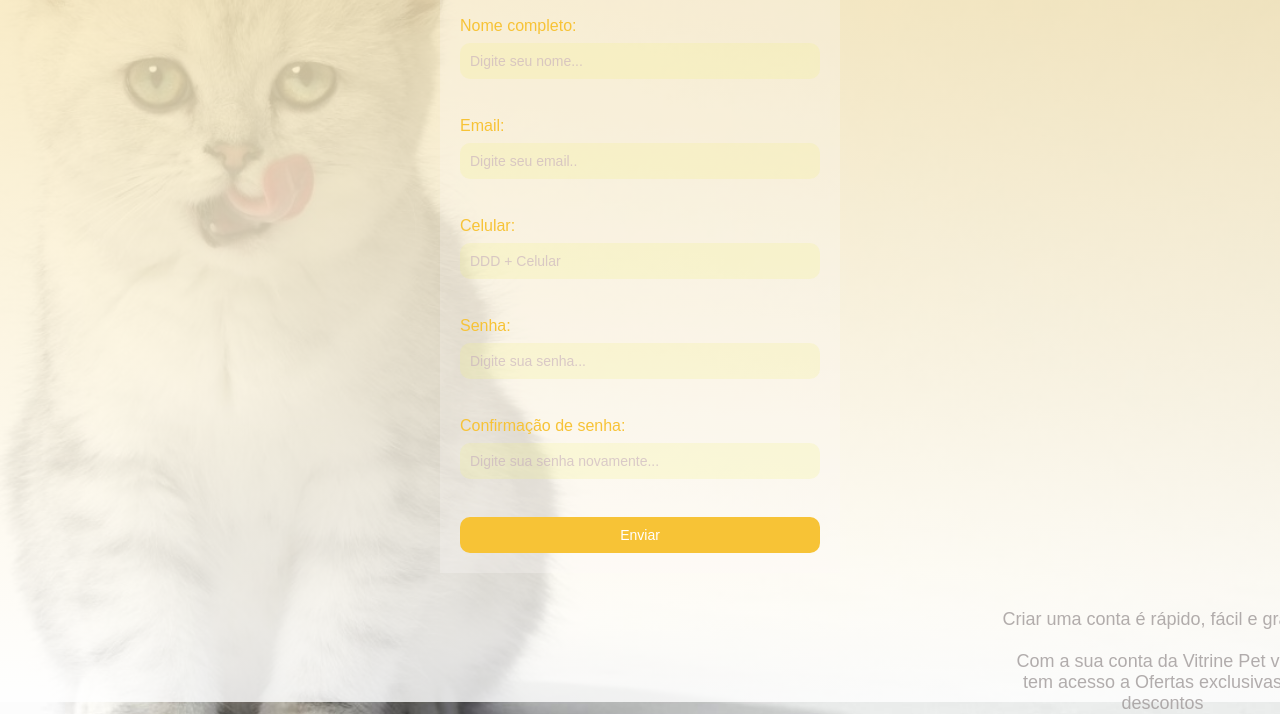
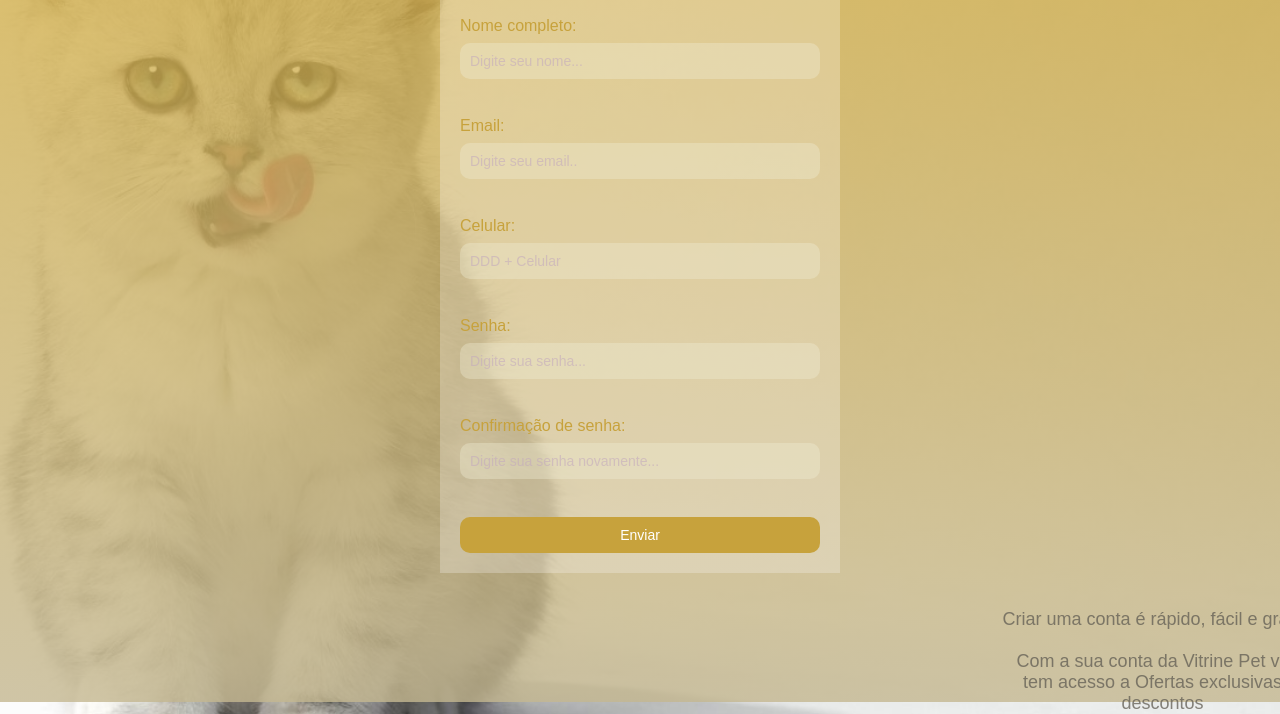
Before and after one commit to liscandeia/form_Pet, a plain HTML site: page index.html in a window 1280 px wide. Shown: the part 111-825 px from the top of the page. Drawn offline with Linux system fonts and the light colour scheme.

Commit message:
mudança de col

```diff
--- a/index.html
+++ b/index.html
@@ -13,7 +13,9 @@
         <div class="header">
           <h2>Criar Uma Conta</h2>
         </div>
-        <form id="form" class="form">
+        <form id="formulario" class="formulario" action="/user/cadastro"
+            method="POST"
+            enctype="multipart/form-data">
           <div class="form-control">
             <label for="nome">Nome completo:</label>
             <input type="text" id="username" placeholder="Digite seu nome..." />
--- a/script.js
+++ b/script.js
@@ -1,11 +1,12 @@
 
-const form = document.getElementById("form")
+const formulario = document.getElementById("formulario")
 const username = document.getElementById("username")
 const email = document.getElementById("email")
 const password = document.getElementById("password")
 const passwordConfirmation = document.getElementById("password-confirmation")
 const celular = document.getElementById('celular')
-form.addEventListener('submit',(e) =>{
+
+formulario.addEventListener('submit',(e) =>{
     e.preventDefault()
     //vamos chamar a função checkInputs que criamos aqui
     checkInputs()
--- a/style.css
+++ b/style.css
@@ -23,10 +23,10 @@ body::before {
     position: absolute;
     width: 100%;
     height: 100%;
-    background: -webkit-linear-gradient(bottom, white, #F9E6B3);
-    background: -o-linear-gradient(bottom, white, #F9E6B3);
-    background: -moz-linear-gradient(bottom, white, #F9E6B3);
-    background: linear-gradient(bottom, white, #F9E6B3);
+    background: -webkit-linear-gradient(bottom, rgb(196, 183, 144), #d6b045);
+    background: -o-linear-gradient(bottom, rgb(196, 183, 144), #d6b045);
+    background: -moz-linear-gradient(bottom, rgb(196, 183, 144), #d6b045);
+    background: linear-gradient(bottom, rgb(196, 183, 144), #d6b045);
     opacity: .8
 }
 input{
@@ -48,7 +48,7 @@ input{
   h2{
     animation-duration: 3s;
     animation-name: slidein;
-    color:#f7bc1bcc;
+    color:#bd8619cc;
     text-align: center;
   }
   label{
@@ -80,7 +80,7 @@ input{
 .header{
     padding: 20px;
 }
-.form{
+.formulario{
     padding: 20px;
 
 }
@@ -97,10 +97,10 @@ input{
     display: block;
     border-radius: 10px;
     font-size: 14px;
-    background-color: #eff17a34;
+    background-color: #eeecd35e;
     width: 100%;
     padding: 10px;
-    color: #F9E6B3 ;
+    color: #080808 ;
 }
 
 .form-control i {
@@ -117,8 +117,8 @@ input{
     visibility: hidden;
 }
 
-.form button {
-    background-color: #f7c336;
+.formulario button {
+    background-color: #c7a23c;
     border: none;
     cursor: pointer;
     color: #fff;
@@ -153,7 +153,7 @@ input{
     color: #e74c3c;
 }
 label{
-    color:#f7c336;
+    color:#c7a23c;
 }
 input::placeholder {
     color: #c2a8be94;
@@ -163,7 +163,7 @@ input::placeholder {
 }
 .texto{
     margin-left: 140%;
-    color: rgba(155, 148, 148, 0.767);
+    color: rgba(95, 92, 83, 0.753);
     font-size: 18px;
     text-align:center;
     width: 325px
```
Also changed, not shown: aw0synw81lur2qo5jrt3rz9xj.jpg (deleted).
